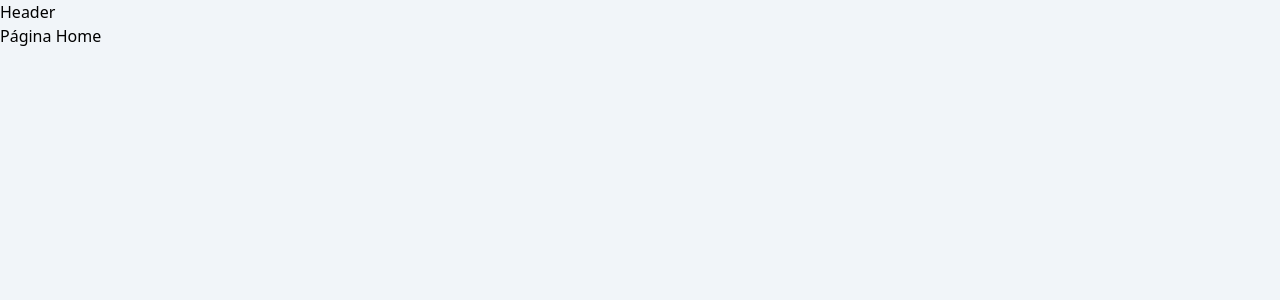
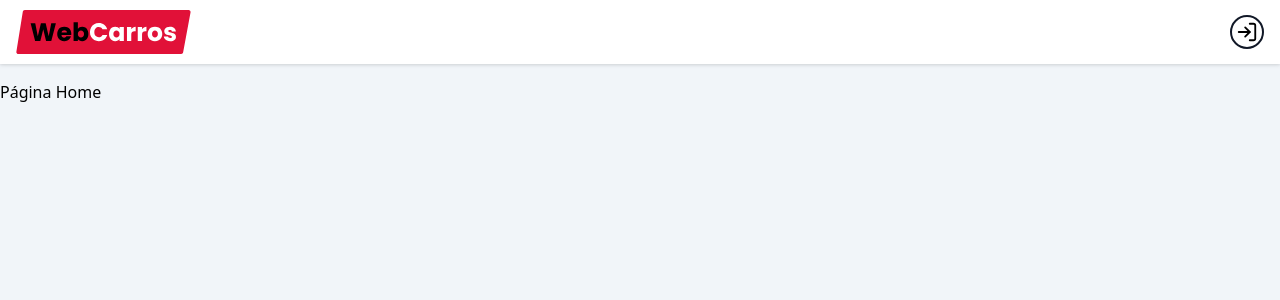
Before and after one commit to LeoNzZ7/WebCarros, a React (Vite) app: page / in a window 1280 px wide. Shown: the top 300 px of the page. Built offline with nearby package versions, Linux system fonts and the light colour scheme.

Commit message:
feat(header): implementar React Icons e finalizar componente
- Adicionar biblioteca React Icons para melhorar a experiência do usuário
- Finalizar implementação do componente Header
- Otimizar uso de ícones para melhor desempenho e consistência visual

```diff
--- a/index.html
+++ b/index.html
@@ -1,8 +1,8 @@
 <!DOCTYPE html>
-<html lang="en">
+<html lang="pt-br">
   <head>
     <meta charset="UTF-8" />
-    <link rel="icon" type="image/svg+xml" href="/vite.svg" />
+    <link rel="icon" type="image/svg+xml" href="/src/assets/logo.svg" />
     <meta name="viewport" content="width=device-width, initial-scale=1.0" />
     <title>WebMotors</title>
   </head>
--- a/package.json
+++ b/package.json
@@ -12,6 +12,7 @@
   "dependencies": {
     "react": "^18.3.1",
     "react-dom": "^18.3.1",
+    "react-icons": "^5.3.0",
     "react-router-dom": "^6.26.0"
   },
   "devDependencies": {
--- a/src/components/header/index.tsx
+++ b/src/components/header/index.tsx
@@ -1,7 +1,28 @@
+import { Link } from "react-router-dom"
+import logo from "../../assets/logo.svg"
+import { FiLogIn, FiUser } from "react-icons/fi"
+
 export const Header = () => {
+    const signed = false
+    const loadingAuth = true
+
     return (
-        <div>
-            Header
+        <div className="w-full flex justify-center items-center h-16 bg-white drop-shadow mb-4" >
+            <header className="flex justify-between max-w-7xl items-center w-full px-4 mx-auto" >
+                <Link to="./" >
+                    <img src={logo} alt="logo do site" />
+                </Link>
+                {!loadingAuth && signed && (
+                    <Link to="/dashboard" className="rounded-full border-2 border-gray-900 p-1" >
+                        <FiUser size={22} color="#000" />
+                    </Link>
+                )}
+                {loadingAuth && !signed && (
+                    <Link to="/dashboard" className="rounded-full border-2 border-gray-900 p-1" >
+                        <FiLogIn size={22} color="#000" />
+                    </Link>
+                )}
+            </header>
         </div>
     )
 }
```
Also changed, not shown: 1 other file (tests, documents, lock files or other folders).
